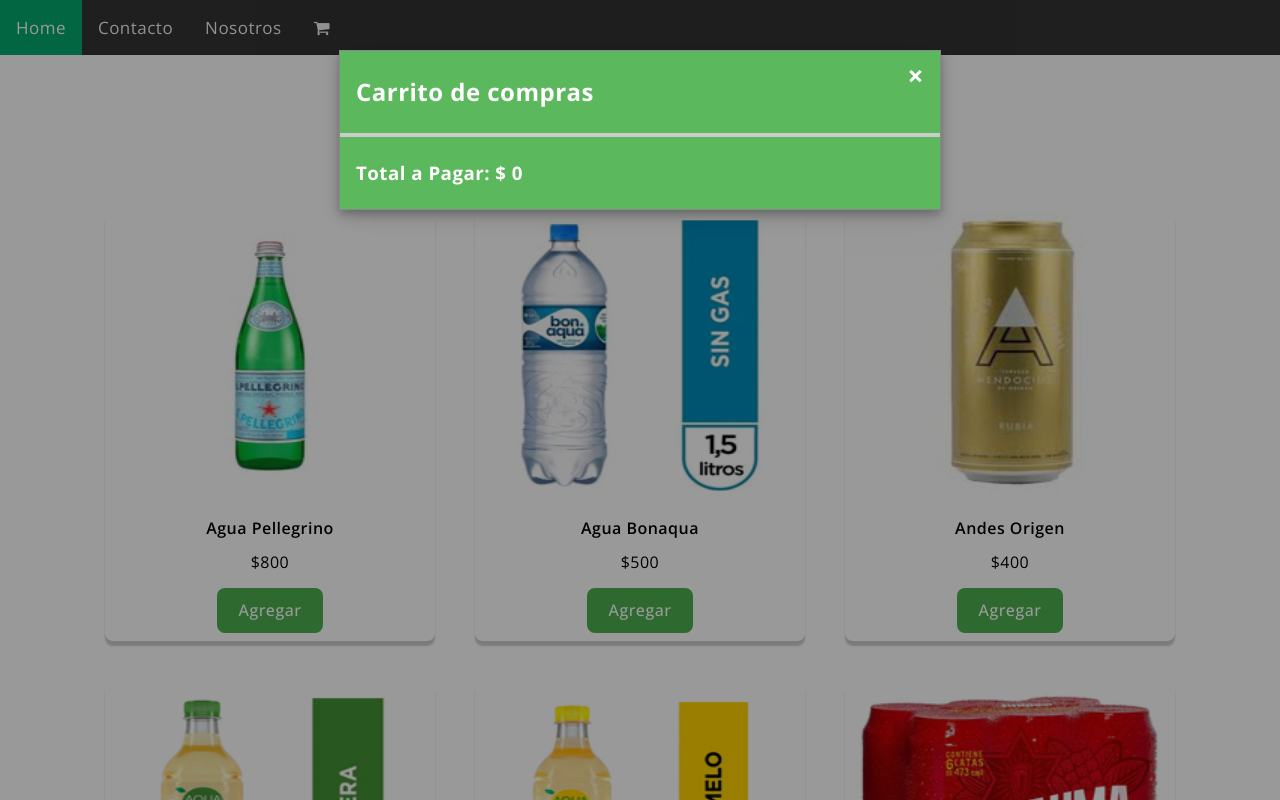
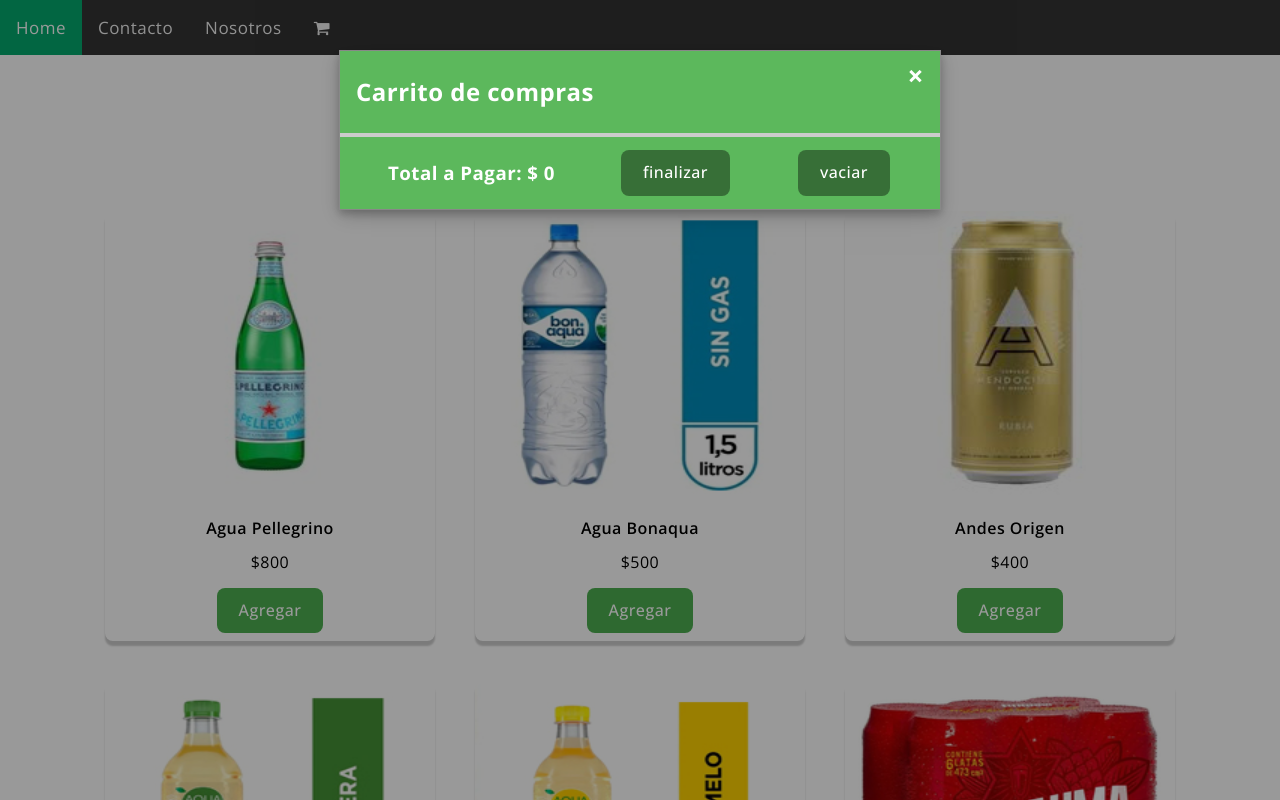
Before and after one commit to yoelysfigueredopadron/coder-flex, a plain HTML site: page tienda-online/index.html in a window 1280 px wide. Both pictures are taken after a click on the link 321 px from the left and 27 px from the top of the page. Shown: the top 800 px of the page. Drawn offline with nearby package versions, Linux system fonts and the light colour scheme.

Commit message:
Actualizando tienda online, Agregando fetch, async-await y json

```diff
--- a/tienda-online/css/estilos.css
+++ b/tienda-online/css/estilos.css
@@ -145,6 +145,12 @@
     border-radius: 8px;
 }
 
+.container .card .boton:hover {
+    background-color: white;
+    color: black;
+    border: 2px solid #4caf50;
+}
+
 /* estilos de ventana Modal */
 .modal {
     display: none;
@@ -155,7 +161,6 @@
     width: 100%;
     height: 100%;
     overflow: auto;
-    background-color: rgb(0, 0, 0);
     background-color: rgba(0, 0, 0, 0.4);
 }
 
@@ -226,6 +231,10 @@
     padding: 2px 16px;
     background-color: #5cb85c;
     color: white;
+    display: flex;
+    flex-direction: row;
+    justify-content: space-around;
+    align-items: center;
 }
 
 .contenedor-producto {
@@ -253,3 +262,24 @@
     color: white;
     background-color: red;
 }
+
+.boton-carrito {
+    font-weight: 500;
+    text-decoration: none;
+    color: white;
+    background-color: rgba(0, 0, 0, 0.4);
+    padding: 10px 22px;
+    text-align: center;
+    display: inline-block;
+    font-size: 16px;
+    margin: 4px 2px;
+    transition-duration: 0.4s;
+    cursor: pointer;
+    border: none;
+    border-radius: 8px;
+}
+
+.boton-carrito:hover {
+    background-color: white;
+    color: black;
+}
--- /dev/null
+++ b/tienda-online/data/productos3.json
@@ -0,0 +1,170 @@
+[
+    {
+        "id": 1,
+        "nombre": "Agua Pellegrino",
+        "precio": 800,
+        "img": "agua-pellegrino.jpg"
+    },
+    {
+        "id": 2,
+        "nombre": "Agua Bonaqua",
+        "precio": 500,
+        "img": "agua-bonagua.jpg"
+    },
+    {
+        "id": 3,
+        "nombre": "Andes Origen",
+        "precio": 400,
+        "img": "andes-origen.jpg"
+    },
+    {
+        "id": 4,
+        "nombre": "Aquarius Pera",
+        "precio": 130,
+        "img": "aquarius-pera.jpg"
+    },
+    {
+        "id": 5,
+        "nombre": "Aquarius Pomelo",
+        "precio": 190,
+        "img": "aquarius-pomelo.jpg"
+    },
+    {
+        "id": 6,
+        "nombre": "Brahma",
+        "precio": 490,
+        "img": "brahma.jpg"
+    },
+    {
+        "id": 7,
+        "nombre": "Chandon 187",
+        "precio": 500,
+        "img": "chandon-187.jpg"
+    },
+    {
+        "id": 8,
+        "nombre": "Cerveza Budweiser",
+        "precio": 400,
+        "img": "budweiser-lata.jpg"
+    },
+    {
+        "id": 9,
+        "nombre": "Pura Manzana",
+        "precio": 180,
+        "img": "pura-frutta-manzana.jpg"
+    },
+    {
+        "id": 10,
+        "nombre": "Citric Naranja",
+        "precio": 180,
+        "img": "citric-naranja.jpg"
+    },
+    {
+        "id": 11,
+        "nombre": "Coca Cola",
+        "precio": 550,
+        "img": "coca-lata.jpg"
+    },
+    {
+        "id": 12,
+        "nombre": "Coca Cola Light",
+        "precio": 450,
+        "img": "coca-cola-light.jpg"
+    },
+    {
+        "id": 13,
+        "nombre": "Coca Cola Zero",
+        "precio": 500,
+        "img": "coca-cola-zero.jpg"
+    },
+    {
+        "id": 14,
+        "nombre": "Corona Porrón",
+        "precio": 700,
+        "img": "corona.jpg"
+    },
+    {
+        "id": 15,
+        "nombre": "Dante Robino",
+        "precio": 900,
+        "img": "dante-robino-cabernet.jpg"
+    },
+    {
+        "id": 16,
+        "nombre": "Fanta Naranja",
+        "precio": 450,
+        "img": "fanta-lata.jpg"
+    },
+    {
+        "id": 17,
+        "nombre": "Cerveza Imperial",
+        "precio": 650,
+        "img": "imperial.jpg"
+    },
+    {
+        "id": 18,
+        "nombre": "Jugo Las Brisas",
+        "precio": 800,
+        "img": "jugo-organico-las-brisas.jpg"
+    },
+    {
+        "id": 19,
+        "nombre": "Novecento Brut",
+        "precio": 600,
+        "img": "novecento-brut.jpg"
+    },
+    {
+        "id": 20,
+        "nombre": "Novecento Dulce",
+        "precio": 600,
+        "img": "novecento-champagne.jpg"
+    },
+    {
+        "id": 21,
+        "nombre": "Novecento Malbec",
+        "precio": 750,
+        "img": "novecento-malbec.jpg"
+    },
+    {
+        "id": 22,
+        "nombre": "Cerveza Patagonia",
+        "precio": 750,
+        "img": "patagonia.jpg"
+    },
+    {
+        "id": 23,
+        "nombre": "Cerveza Quilmes",
+        "precio": 400,
+        "img": "quilmes.jpg"
+    },
+    {
+        "id": 24,
+        "nombre": "Red Bull",
+        "precio": 800,
+        "img": "red-bull-lata.jpg"
+    },
+    {
+        "id": 25,
+        "nombre": "Speed",
+        "precio": 780,
+        "img": "speed-lata.jpg"
+    },
+    {
+        "id": 26,
+        "nombre": "Sprite",
+        "precio": 450,
+        "img": "sprite-lata.jpg"
+    },
+    {
+        "id": 27,
+        "nombre": "Sprite Zero",
+        "precio": 450,
+        "img": "sprite-zero.jpg"
+    },
+    {
+        "id": 28,
+        "nombre": "Stella Artois Negra",
+        "precio": 850,
+        "img": "stella-negra.jpg"
+    }
+]
--- a/tienda-online/index.html
+++ b/tienda-online/index.html
@@ -32,13 +32,15 @@
                 <div class="modal-body"></div>
                 <div class="modal-footer">
                     <h3 id="total"></h3>
+                    <a id="finalizar-compra" class="boton-carrito" href="#">finalizar</a>
+                    <a id="vaciar-carrito" class="boton-carrito" href="#">vaciar</a>
                 </div>
             </div>
         </div>
 
         <div id="container-products" class="container"></div>
 
-        <script src="./js/productos.js"></script>
+        <!-- <script src="./js/productos.js"></script> -->
         <script src="./js/index.js"></script>
     </body>
 </html>
--- a/tienda-online/js/index.js
+++ b/tienda-online/js/index.js
@@ -1,3 +1,5 @@
+const url = 'https://raw.githubusercontent.com/yoelysfigueredopadron/JSON/main/productos3.json';
+const file = '../data/productos3.json';
 const containerProducts = document.getElementById('container-products');
 const modal = document.getElementById('ventana-modal');
 const carrito = document.getElementById('carrito');
@@ -178,7 +180,39 @@
     localStorage.setItem('productosLS', JSON.stringify(productosCarrito));
 }
 
-function renderizarProductos() {
+async function realizarPeticion(datos) {
+    try {
+        const response = await fetch(datos);
+
+        // Comprobar si la respuesta es exitosa (código de estado HTTP en el rango 200-299)
+        if (!response.ok) {
+            throw new Error(`Error en la petición: ${response.status} ${response.statusText}`);
+        }
+
+        // Si la respuesta es exitosa, obtener los datos en formato JSON
+        const data = await response.json();
+
+        // Devolver los datos obtenidos
+        return data;
+    } catch (error) {
+        // Capturar cualquier error ocurrido durante la petición o el procesamiento de los datos
+        console.error(error);
+        // En caso de error, puedes devolver un valor por defecto o lanzar una excepción para manejarla en el código que llama a la función
+        return null;
+    } finally {
+        // Realizar cualquier acción necesaria al finalizar la petición
+        console.log('Petición finalizada');
+    }
+}
+
+async function renderizarProductos() {
+    // Llamar a la función y pasarle la URL de la API que deseas consultar
+    // const productos = await realizarPeticion(url);
+    const productos = await realizarPeticion(file);
+
+    // Utilizar la productos retornada
+    console.log(productos);
+
     productos.forEach((producto) => {
         const divCard = document.createElement('div');
         divCard.classList.add('card');
```
